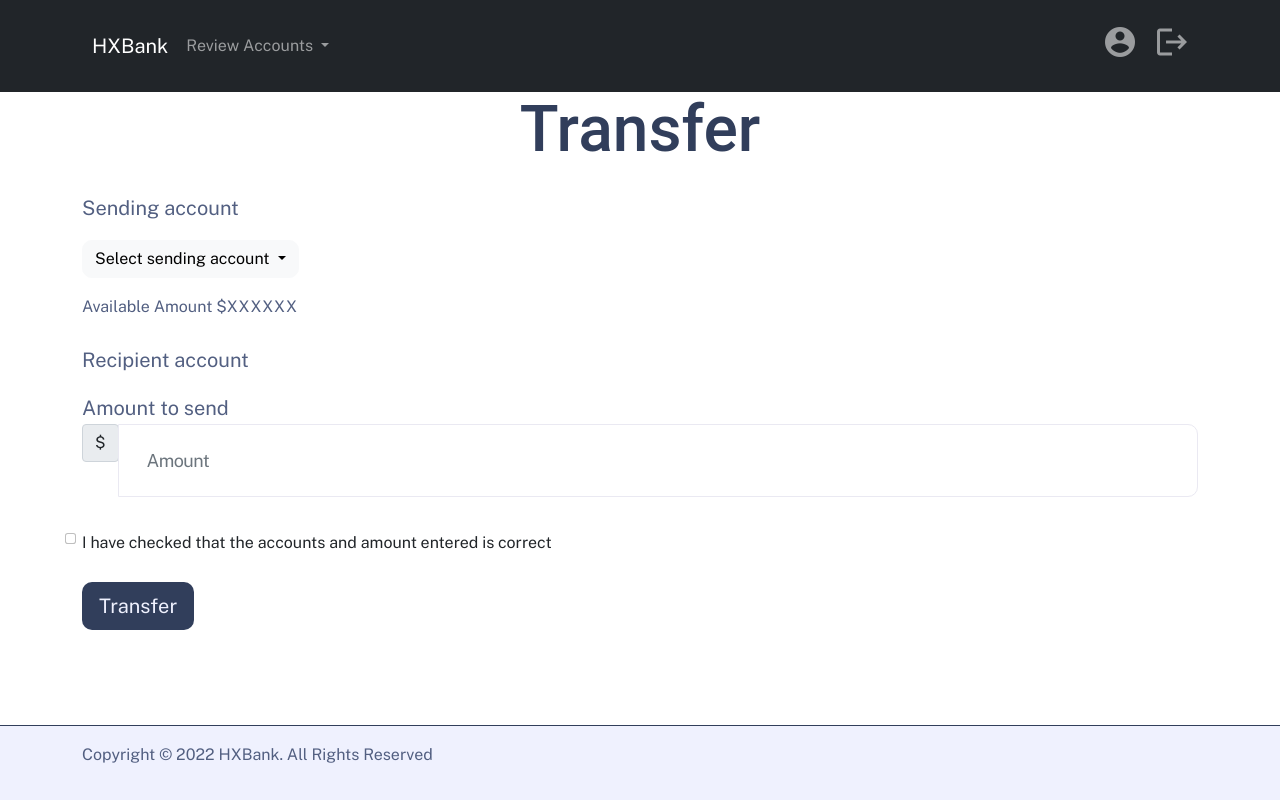
After one commit to Jaspzx/ICT3203_HXBank, a Flask app: page /transfer in a window 1280 px wide. The commit adds this page. Run offline with Flask 2, Linux system fonts and the light colour scheme; a user stored in the database is signed in; tables that the repository leaves empty hold one stand-in row (values such as "Sample post").

Commit message:
Added Transfer Page

```diff
--- a/webportal/templates/includes/navigation.html
+++ b/webportal/templates/includes/navigation.html
@@ -28,7 +28,7 @@
                         Transfer
                     </a>
                     <div class="dropdown-menu dropdown-menu-dark" aria-labelledby="userTransferDropdown">
-                        <a class="dropdown-item" href="#">Transfer to another account</a>
+                        <a class="dropdown-item" href="{{ url_for('views.transfer') }}">Transfer to another account</a>
                         <a class="dropdown-item" href="{{ url_for('views.add_transferee') }}">Add Transfer Recipient</a>
                         <div class="dropdown-divider"></div>
                         <a class="dropdown-item" href="#">Set Transfer Limit</a>
--- /dev/null
+++ b/webportal/templates/transfer.html
@@ -0,0 +1,69 @@
+{% extends "layouts/base.html" %}
+{% block title %}Transfer{% endblock %}
+{% block stylesheets %}{% endblock stylesheets %}
+
+{% block content %}
+    <div class="container">
+    <div class="row">
+        <h1 class="mb-4" style="text-align: center">Transfer</h1>
+        {% if transfer_error %}
+            <div class="alert alert-danger" role="alert">{{ transfer_error }}</div>
+        {% endif %}
+        <form method="POST" action="#">
+            <p class="lead">Sending account</p>
+            <div class="dropdown account-dropdown mb-3" id="senderDropdown">
+                <button type="button" class="btn btn-light dropdown-toggle" id="senderDropdownButton"
+                        data-toggle="dropdown" aria-haspopup="true" aria-expanded="false">
+                    Select sending account
+                </button>
+                <div class="dropdown-menu" aria-labelledby="senderDropdownButton">
+                    {% for account in accounts %}
+                        <a class="dropdown-item" href="#" data-account-id="{{ account.id }}">{{ account.name }}</a>
+                    {% endfor %}
+                </div>
+            </div>
+            <div class="form-group mb-3 d-none">
+                <div class="input-group">
+                    <div class="input-group-prepend">
+                        <span class="input-group-text" id="account-number-from">Send from</span>
+                    </div>
+                    <input type="text" class="form-control" aria-label="Send from"
+                           aria-describedby="account-number-from"
+                           placeholder="Account number" name="senderAccountNumber" minlength="12" maxlength="12">
+                </div>
+            </div>
+
+            <p id="sending-account-invalid-warning" class="text-danger d-none mb-4">Please specify an account to
+                transfer
+                from</p>
+
+            <p class="mb-4">Available Amount $XXXXXX</p>
+
+            <p class="lead">Recipient account</p>
+
+            <label for="amount" class="d-block lead">Amount to send</label>
+
+            <div class="form-group mb-3">
+                <div class="input-group mb-3">
+                    <div class="input-group-prepend">
+                        <span class="input-group-text">$</span>
+                    </div>
+                    <input type="number" class="form-control" aria-label="Amount" placeholder="Amount" id="amount"
+                           name="amount" min="0.01" step="0.01" autocomplete="transaction-amount" required>
+                </div>
+            </div>
+
+            <div class="form-check" id="form-agree">
+                <input class="form-check-input" type="checkbox" name="verified" aria-label="Checkbox" id="verified"
+                       required/>
+                <label class="form-check-label" for="verified">I have checked that the accounts and amount entered is
+                    correct</label>
+            </div>
+
+            <button type="submit" class="btn btn__primary btn-lg mt-4 mb-3">Transfer</button>
+        </form>
+    </div>
+    </div>
+{% endblock content %}
+
+{% block javascripts %}{% endblock javascripts %}
--- a/webportal/views.py
+++ b/webportal/views.py
@@ -269,6 +269,12 @@ def admin_dashboard():
     return redirect(url_for('views.dashboard'))
 
 
+@views.route("/transfer")
+@login_required
+def transfer():
+    return render_template('transfer.html', title="Transfer")
+
+
 @views.route("/personal-banking/add-transferee", methods=['GET', 'POST'])
 @login_required
 def add_transferee():
```
